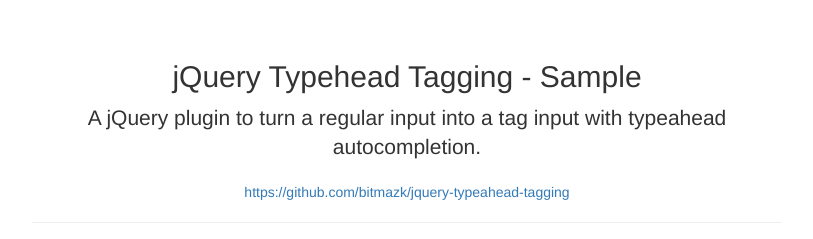
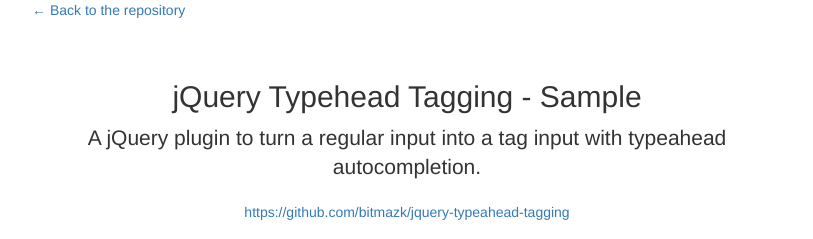
Before and after one commit to bitlabstudio/jquery-typeahead-tagging, a plain HTML site: page index.html in a window 1280 px wide. Shown: the top 239 px of the page, without its empty margins (233-1046 px from the left). Drawn offline with nearby package versions, Linux system fonts and the light colour scheme.

Commit message:
Update index.html

```diff
--- a/index.html
+++ b/index.html
@@ -22,8 +22,10 @@
        <div class="row">
 
            <div class="col-xs-12 col-sm-8 col-sm-offset-2">
+                <a href="https://github.com/bitmazk/jquery-typeahead-tagging">&#8592; Back to the repository</a>
 
                 <div class="text-center" style="margin-top:60px;">
+
                     <h2>jQuery Typehead Tagging - Sample</h2>
                     <p class="lead">
                         A jQuery plugin to turn a regular input into a tag input with typeahead autocompletion.
```
